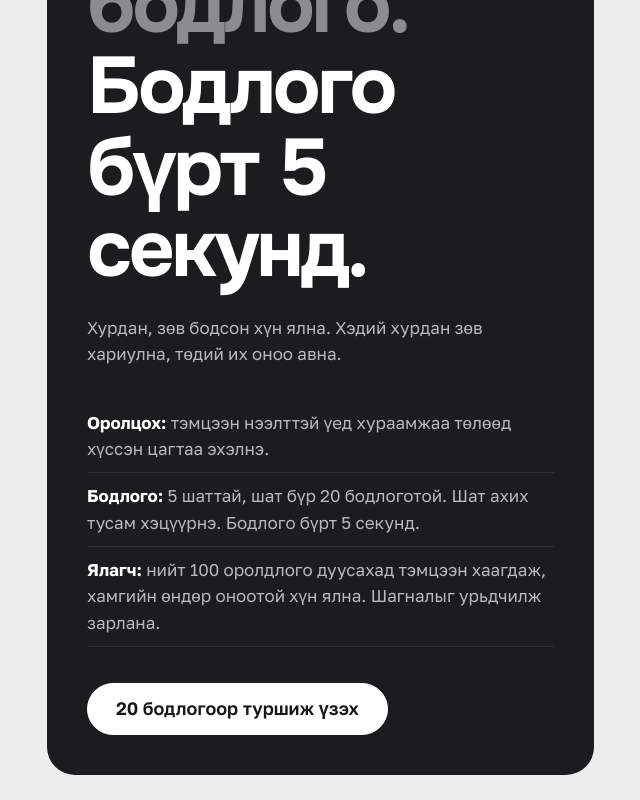
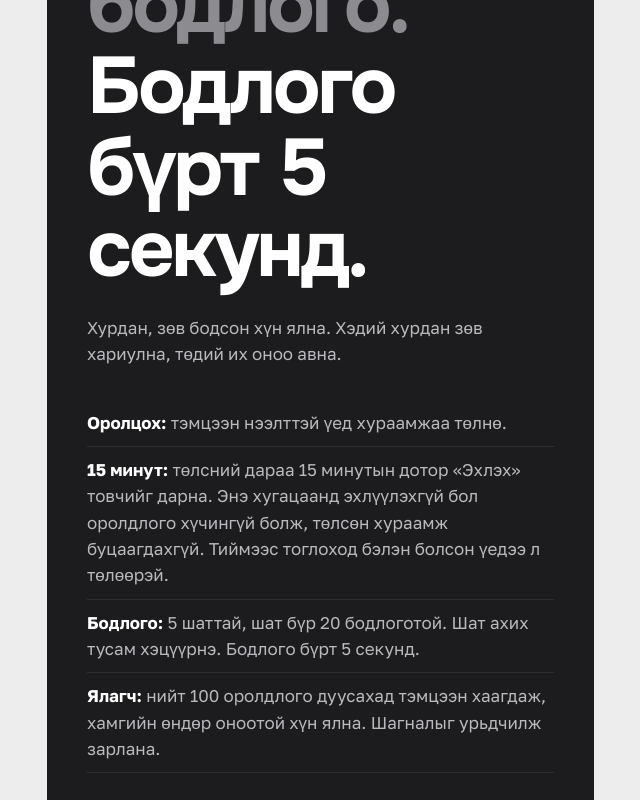
Before and after one commit to ebaterdene481-dotcom/math-comp, a Next.js app in the folder web/: page / in a window 1280 px wide. Shown: the part 453-1253 px from the top of the page, without its empty margins (77-717 px from the left). Built offline with nearby package versions, Linux system fonts and the light colour scheme; no server answers.

Commit message:
Explain the 15-minute start window in the home page rules
Co-Authored-By: Claude Opus 5.5 (1M context) <noreply@anthropic.com>
Claude-Session: https://claude.ai/code/session_01N8NULXvLgxSjWZNKYnbx6R

```diff
--- a/web/app/page.tsx
+++ b/web/app/page.tsx
@@ -18,7 +18,12 @@ export default function Home() {
           </p>
           <ul className="rules">
             <li>
-              <b>Оролцох:</b> тэмцээн нээлттэй үед хураамжаа төлөөд хүссэн цагтаа эхэлнэ.
+              <b>Оролцох:</b> тэмцээн нээлттэй үед хураамжаа төлнө.
+            </li>
+            <li>
+              <b>15 минут:</b> төлсний дараа 15 минутын дотор «Эхлэх» товчийг дарна. Энэ хугацаанд
+              эхлүүлэхгүй бол оролдлого хүчингүй болж, төлсөн хураамж буцаагдахгүй. Тиймээс тоглоход
+              бэлэн болсон үедээ л төлөөрэй.
             </li>
             <li>
               <b>Бодлого:</b> 5 шаттай, шат бүр 20 бодлоготой. Шат ахих тусам хэцүүрнэ. Бодлого бүрт 5 секунд.
```
